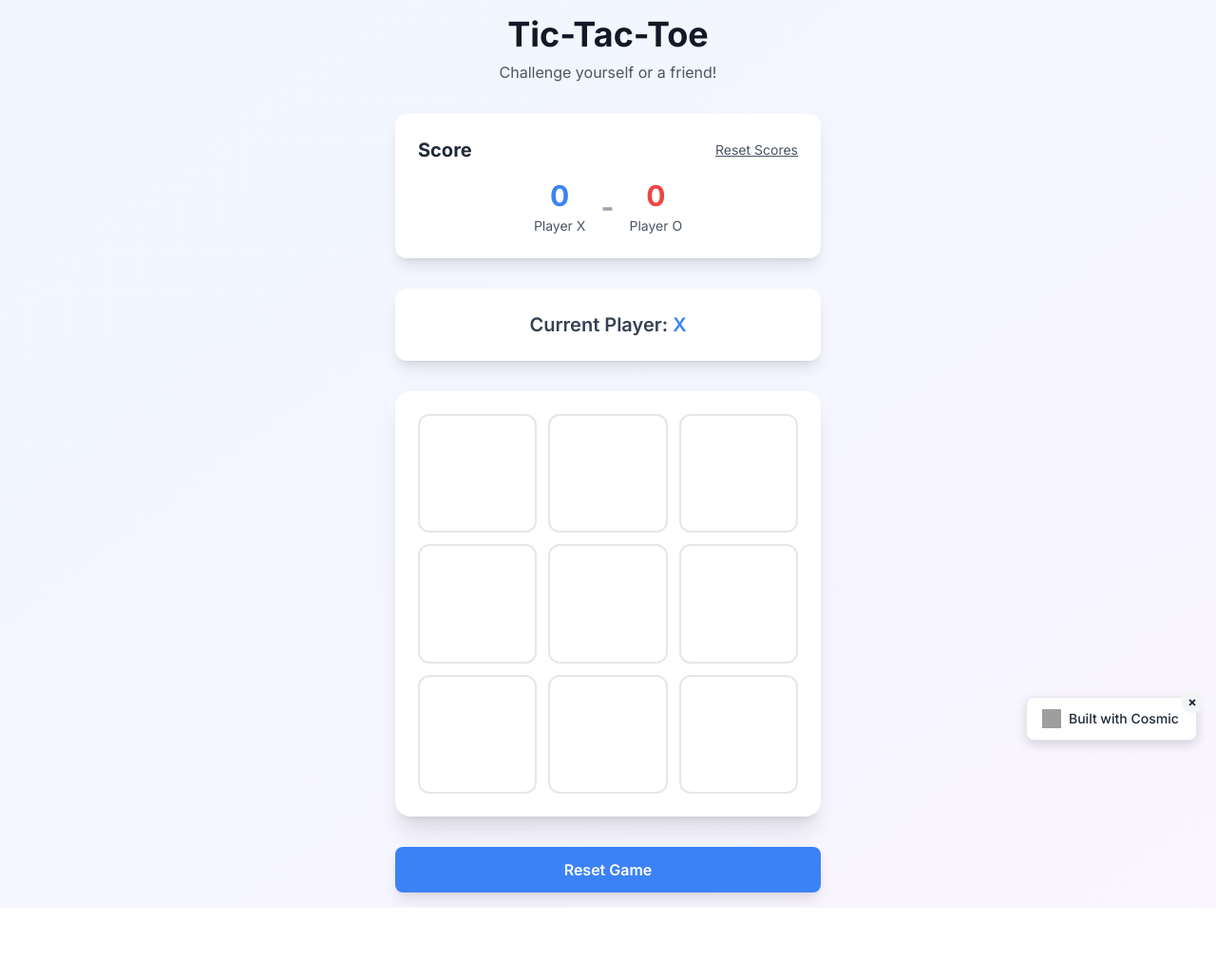
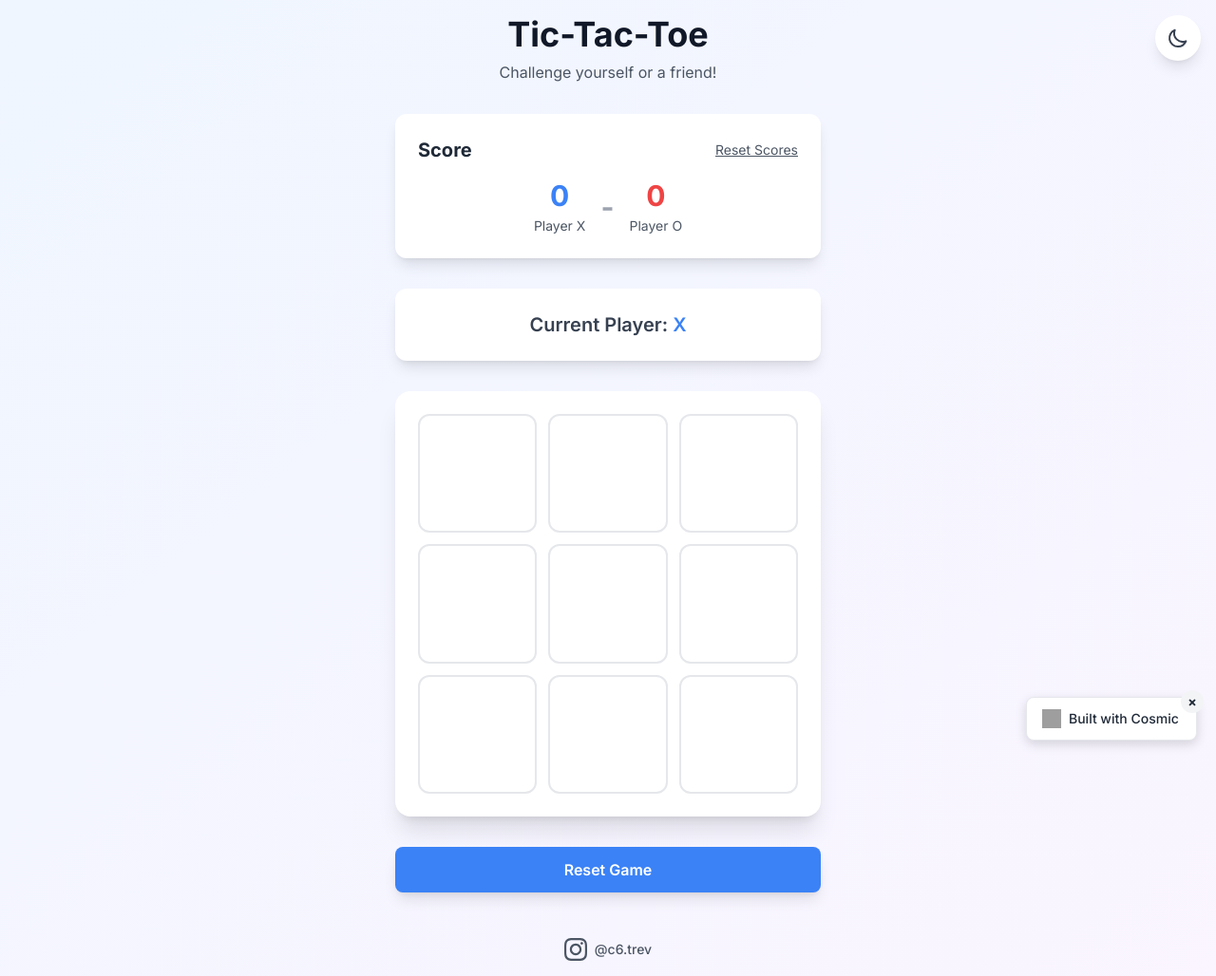
Before and after one commit to cosmic-community/tic-tac-toe-game-test, a Next.js app: page / in a window 1280 px wide. Shown: the whole page at 95% size. Before the commit the page ends 956 px from the top, so only its background shows below. Built offline with nearby package versions, Linux system fonts and the light colour scheme; no server answers; grey boxes are pictures that could not be loaded.

Commit message:
Add dark mode toggle and Instagram social link

```diff
--- a/app/globals.css
+++ b/app/globals.css
@@ -4,13 +4,13 @@
 
 @layer base {
   body {
-    @apply bg-gradient-to-br from-blue-50 to-purple-50 min-h-screen;
+    @apply bg-gradient-to-br from-blue-50 to-purple-50 dark:from-gray-900 dark:to-gray-800 min-h-screen transition-colors duration-300;
   }
 }
 
 @layer utilities {
   .cell-hover {
-    @apply hover:bg-gray-100 transition-colors duration-200;
+    @apply hover:bg-gray-100 dark:hover:bg-gray-700 transition-colors duration-200;
   }
 
   .cell-x {
--- a/app/layout.tsx
+++ b/app/layout.tsx
@@ -1,26 +1,65 @@
-import type { Metadata } from 'next'
+'use client'
+
 import { Inter } from 'next/font/google'
 import './globals.css'
 import CosmicBadge from '@/components/CosmicBadge'
+import { useEffect, useState } from 'react'
 
 const inter = Inter({ subsets: ['latin'] })
-
-export const metadata: Metadata = {
-  title: 'Tic-Tac-Toe Game',
-  description: 'A modern Tic-Tac-Toe game with scoring system built with Next.js and React',
-}
 
 export default function RootLayout({
   children,
 }: {
   children: React.ReactNode
 }) {
-  const bucketSlug = process.env.COSMIC_BUCKET_SLUG as string
+  const bucketSlug = process.env.NEXT_PUBLIC_COSMIC_BUCKET_SLUG || 'tic-tac-toe-game-test'
+  const [darkMode, setDarkMode] = useState(false)
+
+  useEffect(() => {
+    // Load dark mode preference from localStorage
+    const savedDarkMode = localStorage.getItem('dark-mode')
+    if (savedDarkMode === 'true') {
+      setDarkMode(true)
+      document.documentElement.classList.add('dark')
+    }
+  }, [])
+
+  const toggleDarkMode = () => {
+    const newDarkMode = !darkMode
+    setDarkMode(newDarkMode)
+    localStorage.setItem('dark-mode', String(newDarkMode))
+
+    if (newDarkMode) {
+      document.documentElement.classList.add('dark')
+    } else {
+      document.documentElement.classList.remove('dark')
+    }
+  }
 
   return (
     <html lang="en">
       <body className={inter.className}>
         <script src="/dashboard-console-capture.js"></script>
+
+        {/* Dark Mode Toggle Button */}
+        <button
+          onClick={toggleDarkMode}
+          className="fixed top-4 right-4 z-50 p-3 bg-white dark:bg-gray-800 rounded-full shadow-lg hover:shadow-xl transition-all duration-200"
+          aria-label="Toggle dark mode"
+        >
+          {darkMode ? (
+            // Sun icon for light mode
+            <svg className="w-6 h-6 text-yellow-500" fill="none" stroke="currentColor" viewBox="0 0 24 24">
+              <path strokeLinecap="round" strokeLinejoin="round" strokeWidth={2} d="M12 3v1m0 16v1m9-9h-1M4 12H3m15.364 6.364l-.707-.707M6.343 6.343l-.707-.707m12.728 0l-.707.707M6.343 17.657l-.707.707M16 12a4 4 0 11-8 0 4 4 0 018 0z" />
+            </svg>
+          ) : (
+            // Moon icon for dark mode
+            <svg className="w-6 h-6 text-gray-700" fill="none" stroke="currentColor" viewBox="0 0 24 24">
+              <path strokeLinecap="round" strokeLinejoin="round" strokeWidth={2} d="M20.354 15.354A9 9 0 018.646 3.646 9.003 9.003 0 0012 21a9.003 9.003 0 008.354-5.646z" />
+            </svg>
+          )}
+        </button>
+
         {children}
         <CosmicBadge bucketSlug={bucketSlug} />
       </body>
--- a/app/page.tsx
+++ b/app/page.tsx
@@ -102,8 +102,8 @@ export default function Home() {
     <main className="min-h-screen flex flex-col items-center justify-center p-4">
       <div className="max-w-md w-full space-y-8">
         <div className="text-center">
-          <h1 className="text-4xl font-bold text-gray-900 mb-2">Tic-Tac-Toe</h1>
-          <p className="text-gray-600">Challenge yourself or a friend!</p>
+          <h1 className="text-4xl font-bold text-gray-900 dark:text-white mb-2">Tic-Tac-Toe</h1>
+          <p className="text-gray-600 dark:text-gray-400">Challenge yourself or a friend!</p>
         </div>
 
         <ScoreBoard scores={gameState.scores} onResetScores={resetScores} />
@@ -126,6 +126,22 @@ export default function Home() {
         >
           Reset Game
         </button>
+
+        {/* Instagram Link */}
+        <div className="flex justify-center pt-4">
+          <a
+            href="https://instagram.com/c6.trev"
+            target="_blank"
+            rel="noopener noreferrer"
+            className="flex items-center gap-2 text-gray-600 dark:text-gray-400 hover:text-pink-600 dark:hover:text-pink-400 transition-colors duration-200"
+            aria-label="Follow on Instagram"
+          >
+            <svg className="w-6 h-6" fill="currentColor" viewBox="0 0 24 24">
+              <path d="M12 2.163c3.204 0 3.584.012 4.85.07 3.252.148 4.771 1.691 4.919 4.919.058 1.265.069 1.645.069 4.849 0 3.205-.012 3.584-.069 4.849-.149 3.225-1.664 4.771-4.919 4.919-1.266.058-1.644.07-4.85.07-3.204 0-3.584-.012-4.849-.07-3.26-.149-4.771-1.699-4.919-4.92-.058-1.265-.07-1.644-.07-4.849 0-3.204.013-3.583.07-4.849.149-3.227 1.664-4.771 4.919-4.919 1.266-.057 1.645-.069 4.849-.069zm0-2.163c-3.259 0-3.667.014-4.947.072-4.358.2-6.78 2.618-6.98 6.98-.059 1.281-.073 1.689-.073 4.948 0 3.259.014 3.668.072 4.948.2 4.358 2.618 6.78 6.98 6.98 1.281.058 1.689.072 4.948.072 3.259 0 3.668-.014 4.948-.072 4.354-.2 6.782-2.618 6.979-6.98.059-1.28.073-1.689.073-4.948 0-3.259-.014-3.667-.072-4.947-.196-4.354-2.617-6.78-6.979-6.98-1.281-.059-1.69-.073-4.949-.073zm0 5.838c-3.403 0-6.162 2.759-6.162 6.162s2.759 6.163 6.162 6.163 6.162-2.759 6.162-6.163c0-3.403-2.759-6.162-6.162-6.162zm0 10.162c-2.209 0-4-1.79-4-4 0-2.209 1.791-4 4-4s4 1.791 4 4c0 2.21-1.791 4-4 4zm6.406-11.845c-.796 0-1.441.645-1.441 1.44s.645 1.44 1.441 1.44c.795 0 1.439-.645 1.439-1.44s-.644-1.44-1.439-1.44z"/>
+            </svg>
+            <span className="text-sm font-medium">@c6.trev</span>
+          </a>
+        </div>
       </div>
     </main>
   )
--- a/components/GameBoard.tsx
+++ b/components/GameBoard.tsx
@@ -8,7 +8,7 @@ interface GameBoardProps {
 
 export default function GameBoard({ board, onCellClick, disabled }: GameBoardProps) {
   return (
-    <div className="grid grid-cols-3 gap-3 bg-white p-6 rounded-2xl shadow-xl">
+    <div className="grid grid-cols-3 gap-3 bg-white dark:bg-gray-800 p-6 rounded-2xl shadow-xl transition-colors duration-300">
       {board.map((cell, index) => (
         <button
           key={index}
@@ -16,12 +16,13 @@ export default function GameBoard({ board, onCellClick, disabled }: GameBoardPro
           disabled={disabled || cell !== null}
           className={`
             aspect-square w-full flex items-center justify-center
-            text-5xl font-bold rounded-xl border-2 border-gray-200
+            text-5xl font-bold rounded-xl border-2 border-gray-200 dark:border-gray-600
             transition-all duration-200
             ${!cell && !disabled ? 'cell-hover cursor-pointer' : ''}
-            ${cell === 'X' ? 'cell-x bg-blue-50' : ''}
-            ${cell === 'O' ? 'cell-o bg-red-50' : ''}
+            ${cell === 'X' ? 'cell-x bg-blue-50 dark:bg-blue-900/30' : ''}
+            ${cell === 'O' ? 'cell-o bg-red-50 dark:bg-red-900/30' : ''}
             ${disabled || cell ? 'cursor-not-allowed' : ''}
+            ${!cell && !disabled ? 'dark:bg-gray-700' : ''}
           `}
         >
           {cell}
--- a/components/GameStatus.tsx
+++ b/components/GameStatus.tsx
@@ -9,7 +9,7 @@ interface GameStatusProps {
 export default function GameStatus({ currentPlayer, winner, isDraw }: GameStatusProps) {
   if (winner) {
     return (
-      <div className="text-center p-6 bg-white rounded-xl shadow-lg">
+      <div className="text-center p-6 bg-white dark:bg-gray-800 rounded-xl shadow-lg transition-colors duration-300">
         <p className="text-2xl font-bold">
           <span className={winner === 'X' ? 'text-primary' : 'text-secondary'}>
             Player {winner}
@@ -22,15 +22,15 @@ export default function GameStatus({ currentPlayer, winner, isDraw }: GameStatus
 
   if (isDraw) {
     return (
-      <div className="text-center p-6 bg-white rounded-xl shadow-lg">
-        <p className="text-2xl font-bold text-gray-700">It's a draw! 🤝</p>
+      <div className="text-center p-6 bg-white dark:bg-gray-800 rounded-xl shadow-lg transition-colors duration-300">
+        <p className="text-2xl font-bold text-gray-700 dark:text-gray-300">It's a draw! 🤝</p>
       </div>
     )
   }
 
   return (
-    <div className="text-center p-6 bg-white rounded-xl shadow-lg">
-      <p className="text-xl font-semibold text-gray-700">
+    <div className="text-center p-6 bg-white dark:bg-gray-800 rounded-xl shadow-lg transition-colors duration-300">
+      <p className="text-xl font-semibold text-gray-700 dark:text-gray-300">
         Current Player:{' '}
         <span className={currentPlayer === 'X' ? 'text-primary' : 'text-secondary'}>
           {currentPlayer}
--- a/components/ScoreBoard.tsx
+++ b/components/ScoreBoard.tsx
@@ -8,12 +8,12 @@ interface ScoreBoardProps {
 
 export default function ScoreBoard({ scores, onResetScores }: ScoreBoardProps) {
   return (
-    <div className="bg-white rounded-xl shadow-lg p-6">
+    <div className="bg-white dark:bg-gray-800 rounded-xl shadow-lg p-6 transition-colors duration-300">
       <div className="flex items-center justify-between mb-4">
-        <h2 className="text-xl font-bold text-gray-800">Score</h2>
+        <h2 className="text-xl font-bold text-gray-800 dark:text-white">Score</h2>
         <button
           onClick={onResetScores}
-          className="text-sm text-gray-600 hover:text-gray-800 underline"
+          className="text-sm text-gray-600 dark:text-gray-400 hover:text-gray-800 dark:hover:text-gray-200 underline"
         >
           Reset Scores
         </button>
@@ -21,12 +21,12 @@ export default function ScoreBoard({ scores, onResetScores }: ScoreBoardProps) {
       <div className="flex items-center justify-center gap-4">
         <div className="text-center">
           <div className="text-3xl font-bold text-primary">{scores.X}</div>
-          <div className="text-sm text-gray-600 mt-1">Player X</div>
+          <div className="text-sm text-gray-600 dark:text-gray-400 mt-1">Player X</div>
         </div>
-        <div className="text-3xl font-bold text-gray-400">-</div>
+        <div className="text-3xl font-bold text-gray-400 dark:text-gray-500">-</div>
         <div className="text-center">
           <div className="text-3xl font-bold text-secondary">{scores.O}</div>
-          <div className="text-sm text-gray-600 mt-1">Player O</div>
+          <div className="text-sm text-gray-600 dark:text-gray-400 mt-1">Player O</div>
         </div>
       </div>
     </div>
--- a/tailwind.config.js
+++ b/tailwind.config.js
@@ -4,6 +4,7 @@ module.exports = {
     './app/**/*.{js,ts,jsx,tsx}',
     './components/**/*.{js,ts,jsx,tsx}',
   ],
+  darkMode: 'class',
   theme: {
     extend: {
       fontFamily: {
```
